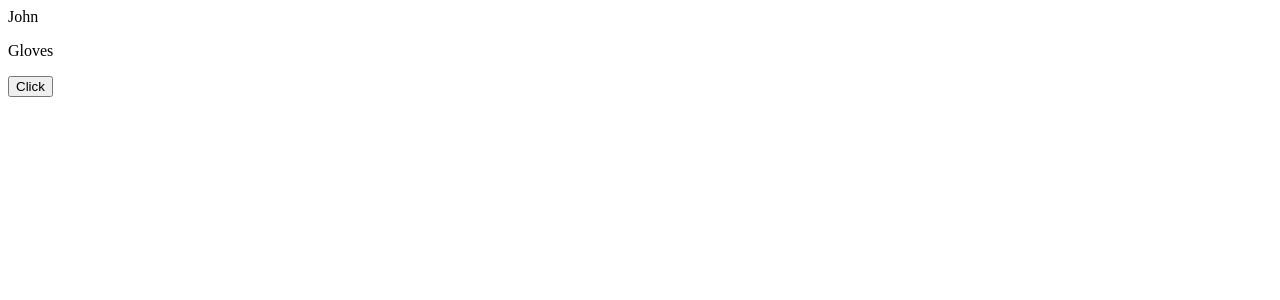
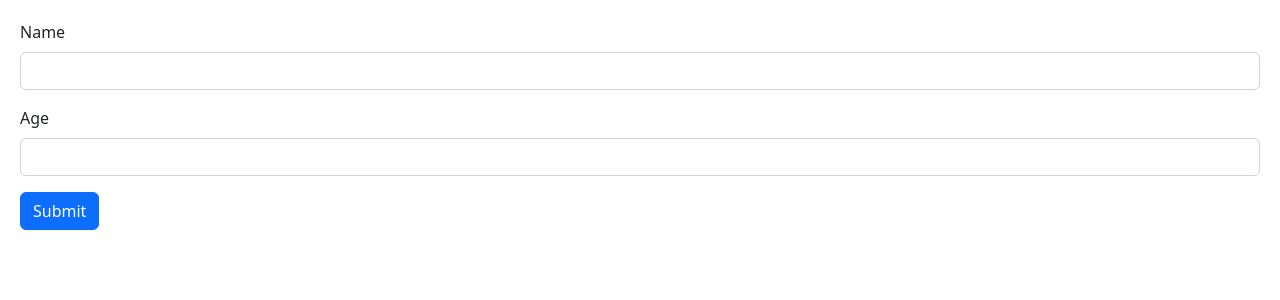
Before and after one commit to einarbarkved/react-app, a React (Vite) app: page / in a window 1280 px wide. Shown: the top 300 px of the page. Built offline with nearby package versions, Linux system fonts and the light colour scheme.

Commit message:
Handling form submission

```diff
--- a/src/App.tsx
+++ b/src/App.tsx
@@ -1,37 +1,11 @@
 import { useState } from "react";
-import produce from "immer";
-import NavBar from "./components/NavBar";
-import Cart from "./components/Cart";
+import ExpandableText from "./components/ExpandableText";
+import Form from "./components/Form";
 
 function App() {
-  const [game, setGame] = useState({
-    id: 1,
-    player: {
-      name: "John",
-      gear: ["Gloves"],
-    },
-  });
-
-  const handleClick = () => {
-    setGame(
-      produce((draft) => {
-        draft.player.name = "Einar";
-      })
-    );
-    setGame(
-      produce((draft) => {
-        draft.player.gear.push("Boots");
-      })
-    );
-  };
-
   return (
     <div>
-      {game.player.name}
-      {game.player.gear.map((item) => (
-        <p key={item}>{item}</p>
-      ))}
-      <button onClick={handleClick}>Click</button>
+      <Form />
     </div>
   );
 }
--- /dev/null
+++ b/src/components/ExpandableText.tsx
@@ -0,0 +1,25 @@
+import React from "react";
+import { useState } from "react";
+
+interface Props {
+  children: string;
+  maxChars?: number;
+}
+
+const ExpandableText = ({ children, maxChars = 100 }: Props) => {
+  const [isExpanded, setExpanded] = useState(false);
+
+  if (children.length <= maxChars) return <p>{children}</p>;
+  const text = isExpanded ? children : children.substring(0, maxChars);
+
+  return (
+    <p>
+      {text}...
+      <button onClick={() => setExpanded(!isExpanded)}>
+        {isExpanded ? "Less" : "More"}
+      </button>
+    </p>
+  );
+};
+
+export default ExpandableText;
--- /dev/null
+++ b/src/components/Form.tsx
@@ -0,0 +1,36 @@
+import React, { FormEvent, useRef } from "react";
+
+const Form = () => {
+  const nameRef = useRef<HTMLInputElement>(null);
+  const ageRef = useRef<HTMLInputElement>(null);
+  const person = { name: "", age: 0 };
+
+  const handleSubmit = (event: FormEvent) => {
+    event.preventDefault();
+    if (nameRef.current != null) person.name = nameRef.current.value;
+    if (ageRef.current != null) person.age = parseInt(ageRef.current.value);
+    console.log(person);
+  };
+
+  return (
+    <form onSubmit={handleSubmit}>
+      <div className="mb-3">
+        <label htmlFor="name" className="form-label">
+          Name
+        </label>
+        <input ref={nameRef} id="name" type="text" className="form-control" />
+      </div>
+      <div className="mb-3">
+        <label htmlFor="age" className="form-label">
+          Age
+        </label>
+        <input ref={ageRef} id="age" type="number" className="form-control" />
+      </div>
+      <button className="btn btn-primary" type="submit">
+        Submit
+      </button>
+    </form>
+  );
+};
+
+export default Form;
--- /dev/null
+++ b/src/index.css
@@ -0,0 +1,3 @@
+body {
+    padding: 20px;
+}
--- a/src/main.tsx
+++ b/src/main.tsx
@@ -1,6 +1,8 @@
 import React from "react";
 import ReactDOM from "react-dom/client";
 import App from "./App";
+import "bootstrap/dist/css/bootstrap.css";
+import "./index.css";
 
 ReactDOM.createRoot(document.getElementById("root") as HTMLElement).render(
   <React.StrictMode>
```
Also changed, not shown: 1 other file (tests, documents, lock files or other folders).
